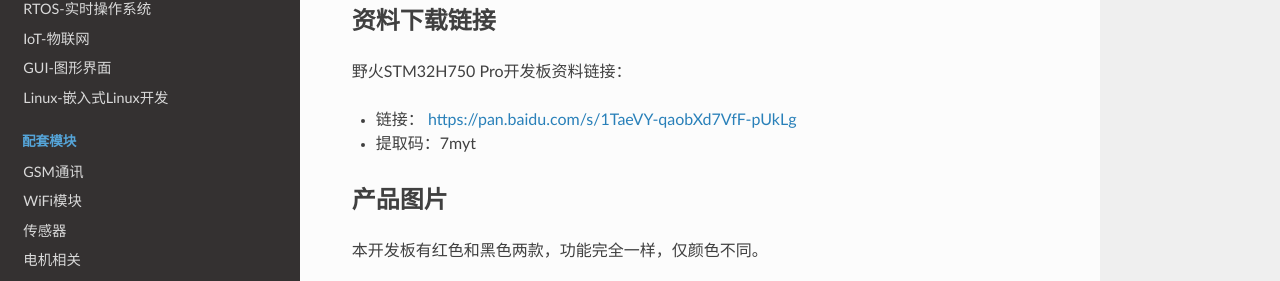
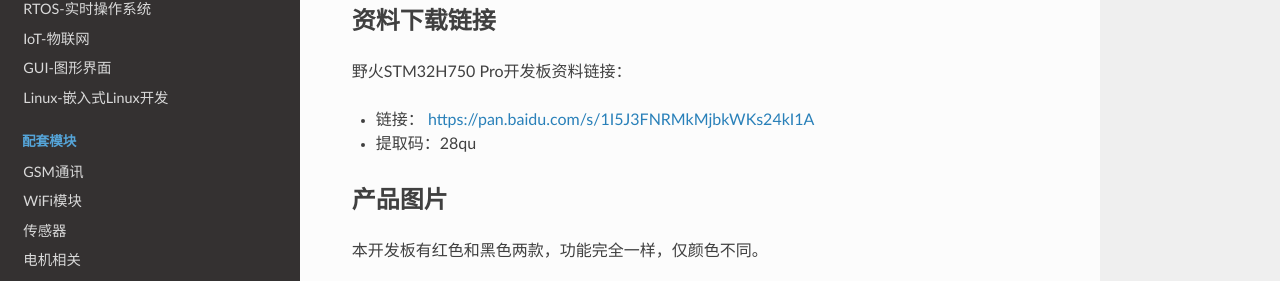
Before and after one commit to Embedfire/ebf_products, a Sphinx documentation site: the page built from documentation/stm32/ebf_stm32h750_pro.rst, in a window 1280 px wide and 900 px high. Shown: the part 167-448 px from the top of the window. Built offline with Sphinx 7.4.7 and the Read the Docs theme 2.0.0, drawn with Linux system fonts in a browser that asks for light colours; pages that are not in the unit, such as notebooks, are missing from menus.

Commit message:
Update ebf_stm32h750_pro.rst

```diff
--- a/documentation/stm32/ebf_stm32h750_pro.rst
+++ b/documentation/stm32/ebf_stm32h750_pro.rst
@@ -7,8 +7,8 @@
 
 野火STM32H750 Pro开发板资料链接：
 
-- 链接： https://pan.baidu.com/s/1TaeVY-qaobXd7VfF-pUkLg
-- 提取码：7myt
+- 链接： https://pan.baidu.com/s/1I5J3FNRMkMjbkWKs24kI1A
+- 提取码：28qu
 
 产品图片
 --------
```
